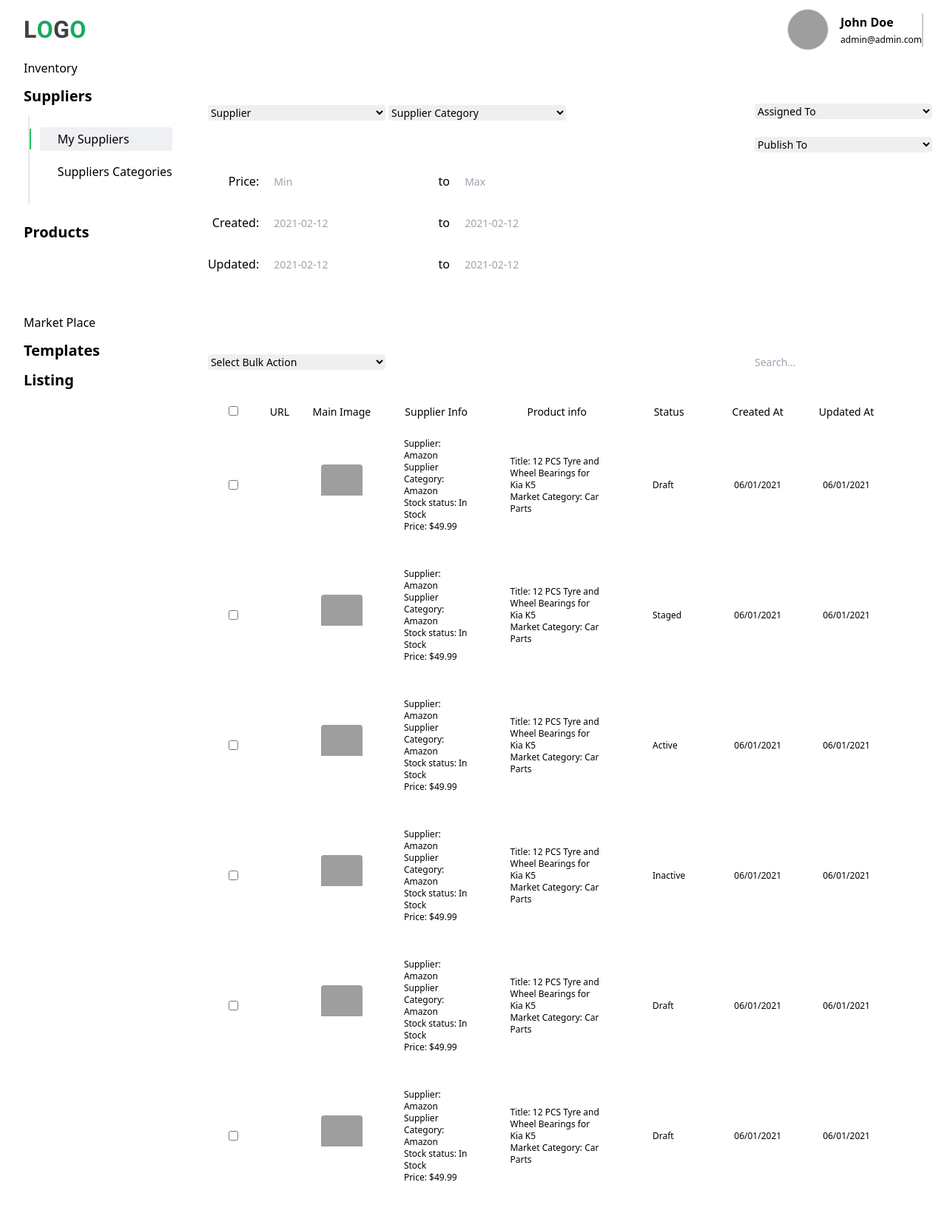
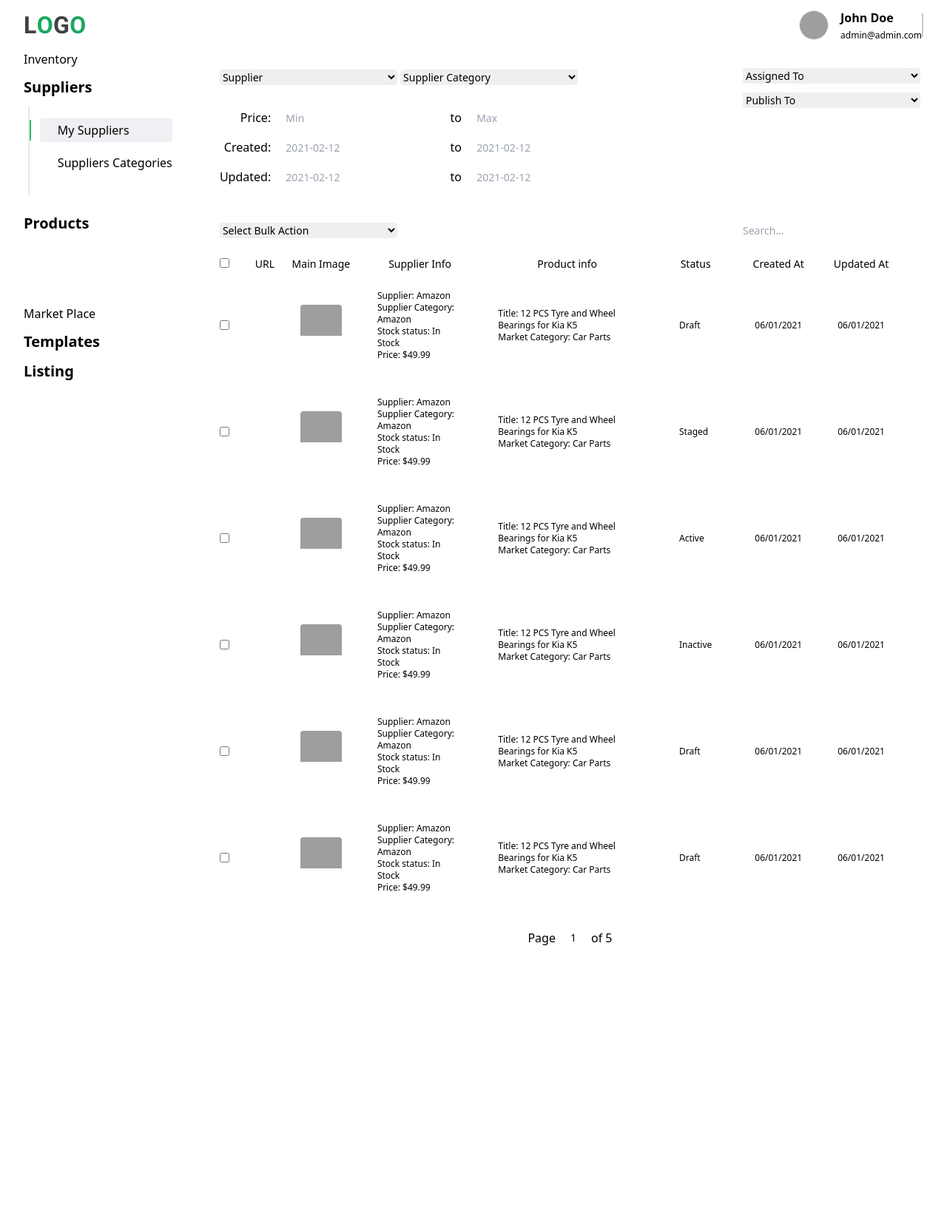
Before and after one commit to RudeSoul/Dashboard.design_.py, a Django app: page / in a window 1280 px wide. Shown: the whole page at 74% size. After the commit the page ends 1278 px from the top, so only its background shows below. Run offline with Django 3.2, Linux system fonts and the light colour scheme; some libraries are stand-ins or nearby versions; grey boxes are pictures that could not be loaded.

Commit message:
Spacing issue fixed

```diff
--- a/main/templates/main/home.html
+++ b/main/templates/main/home.html
@@ -27,7 +27,7 @@
       <div class="profile flex items-center">
 
 
-        <div class="image overflow-hidden h-14 w-14 rounded-full border border-green-heading mr-4">
+        <div class="image overflow-hidden h-10 w-10 rounded-full border border-green-heading mr-4">
           <img src="https://picsum.photos/200/300?random=1" alt="John Doe" srcset="" class="object-cover">
         </div>
         <div class="content flex flex-col items-start">
@@ -38,7 +38,8 @@
 
         </div>
       </div>
-      <div class="dash mx-margin50"> <img src="{% static 'MarketHandle/images/dashHori.png' %}" alt="Logo"></div>
+      <div class="dash mx-margin50 h-8 overflow-hidden"> <img src="{% static 'MarketHandle/images/dashHori.png' %}"
+          class="object-cover" alt="Dash"></div>
       <div class="logout">
         <span class="iconify text-2xl text-iconColor" data-icon="majesticons:logout-line" data-inline="false"></span>
       </div>
@@ -48,7 +49,7 @@
   <div class="w-full shadow-navShadow h-emptyDiv"></div>
 
   <section class="flex">
-    <aside class="bg-white pl-2 pr-7  w-sidebarWidthshadow-navShadow">
+    <aside class="bg-white pl-2 pr-7  w-sidebarWidth shadow-navShadow sidebar-heading">
       <div class="sidebar__container mt-margin42 pl-6">
         <div class="sidebar-card">
           <h2 class="text-lightBlack font-medium text-14px ">Inventory</h2>
@@ -62,7 +63,7 @@
                 <div class="mr-margin20 text-xl">
                   <span class="iconify text-iconColor" data-icon="carbon:delivery-truck" data-inline="false"></span>
                 </div>
-                <h3 class="mr-margin70 text-xl text-primary font-semibold ">
+                <h3 class="text-xl text-primary font-semibold ">
                   Suppliers
                 </h3>
               </div>
@@ -101,7 +102,7 @@
                 <div class="mr-margin20 text-xl">
                   <span class="iconify text-iconColor" data-icon="carbon:product" data-inline="false"></span>
                 </div>
-                <h3 class="mr-margin70 text-xl text-primary font-semibold ">
+                <h3 class="text-xl text-primary font-semibold ">
                   Products
                 </h3>
               </div>
@@ -163,12 +164,10 @@
 
           </div>
 
-
-
         </div>
 
 
-        <section class="flex">
+        <!-- <section class="flex"> -->
         <div class="sidebar-card mt-24">
           <h2 class="text-lightBlack font-medium text-14px ">Market Place</h2>
 
@@ -181,7 +180,7 @@
                 <div class="mr-margin20 text-xl">
                   <span class="iconify text-iconColor" data-icon="carbon:template" data-inline="false"></span>
                 </div>
-                  <h3 class="mr-margin70 text-xl text-primary font-semibold ">
+                <h3 class="text-xl text-primary font-semibold ">
                   Templates
                 </h3>
               </div>
@@ -211,7 +210,7 @@
                 <div class="mr-margin20 text-xl">
                   <span class="iconify text-iconColor" data-icon="bi:list-task" data-inline="false"></span>
                 </div>
-                  <h3 class="mr-margin70 text-xl text-primary font-semibold ">
+                <h3 class="text-xl text-primary font-semibold ">
                   Listing
                 </h3>
               </div>
@@ -269,23 +268,21 @@
         </div>
 
       </div>
-
     </aside>
 
-
-    <main class="p-5 flex-1 bg-gray">
-      <section class="py-10 px-13 rounded bg-white">
+    <main class="p-3 flex-1 bg-gray">
+      <section class="py-3 px-6 rounded bg-white">
         <form>
           <div class="flex">
             <fieldset class="flex-1 space-x-15">
-              <select class="w-60 rounded form-select text-field leading-8 py-0 text-sm">
+              <select class="w-60 rounded form-select text-field leading-7 py-0 text-sm">
                 <option value="">Supplier</option>
                 {% for supplier in suppliers %}
                 <option value="{{ supplier }}">{{ supplier }}</option>
                 {% endfor %}
               </select>
 
-              <select class="w-60 rounded form-select text-field leading-8 py-0 text-sm">
+              <select class="w-60 rounded form-select text-field leading-7 py-0 text-sm">
                 <option value="">Supplier Category</option>
                 {% for category in supplier_categories %}
                 <option value="{{ category }}">{{ category }}</option>
@@ -294,11 +291,11 @@
             </fieldset>
 
             <fieldset class="flex flex-col">
-              <select class="w-60 rounded form-select text-field leading-8 py-0 text-sm">
+              <select class="w-60 rounded form-select text-field leading-7 py-0 text-sm">
                 <option value="">Assigned To</option>
               </select>
 
-              <select class="w-60 rounded form-select text-field leading-8 py-0 text-sm my-6">
+              <select class="w-60 rounded form-select text-field leading-7 py-0 text-sm mt-3">
                 <option value="">Publish To</option>
               </select>
             </fieldset>
@@ -309,47 +306,47 @@
               <fieldset>
                 <label class="pr-4 text-label font-medium">Price:</label>
                 <input type="text" placeholder="Min"
-                  class="rounded w-49 placeholder-primary text-field leading-8 py-0 text-sm" />
+                  class="rounded w-49 placeholder-primary text-field leading-7 py-0 text-sm" />
                 <label class="px-4 text-label font-medium">to</label>
                 <input type="text" placeholder="Max"
-                  class="rounded w-49 placeholder-primary text-field leading-8 py-0 text-sm" />
+                  class="rounded w-49 placeholder-primary text-field leading-7 py-0 text-sm" />
               </fieldset>
 
-              <fieldset class="my-6">
+              <fieldset class="my-3">
                 <label class="pr-4 text-label font-medium">Created:</label>
                 <input type="text" placeholder="2021-02-12"
-                  class="rounded w-49 placeholder-primary text-field leading-8 py-0 text-sm"
+                  class="rounded w-49 placeholder-primary text-field leading-7 py-0 text-sm"
                   onfocus="(this.type='date')" onfocusout="(this.type='text')" />
                 <label class="px-4 text-label font-medium">to</label>
                 <input type="text" placeholder="2021-02-12"
-                  class="rounded w-49 placeholder-primary text-field leading-8 py-0 text-sm"
+                  class="rounded w-49 placeholder-primary text-field leading-7 py-0 text-sm"
                   onfocus="(this.type='date')" onfocusout="(this.type='text')" />
               </fieldset>
 
               <fieldset>
                 <label class="pr-4 text-label font-medium">Updated:</label>
                 <input type="text" placeholder="2021-02-12"
-                  class="rounded w-49 placeholder-primary text-field leading-8 py-0 text-sm"
+                  class="rounded w-49 placeholder-primary text-field leading-7 py-0 text-sm"
                   onfocus=" (this.type='date' )" onfocusout="(this.type='text')" />
                 <label class="px-4 text-label font-medium">to</label>
                 <input type="text" placeholder="2021-02-12"
-                  class="rounded w-49 placeholder-primary text-field leading-8 py-0 text-sm"
+                  class="rounded w-49 placeholder-primary text-field leading-7 py-0 text-sm"
                   onfocus="(this.type='date')" onfocusout="(this.type='text')" />
               </fieldset>
             </div>
 
             <div class="self-end text-right flex-1">
               <input type="submit" value="Submit"
-                class="uppercase tracking-wider bg-primary rounded text-white text-sm leading-8 px-6">
+                class="uppercase tracking-wider bg-primary rounded text-white text-sm leading-7 px-6">
             </div>
           </div>
         </form>
       </section>
 
-      <section class="rounded bg-white mt-5 pb-13">
-        <div class="py-10 px-13 flex">
+      <section class="rounded bg-white mt-3 pb-6">
+        <div class="py-5 px-6 flex">
           <div class="flex-1">
-            <select class="w-60 rounded form-select text-field leading-8 py-0 text-sm mr-6">
+            <select class="w-60 rounded form-select text-field leading-7 py-0 text-sm mr-6">
               <option value="">Select Bulk Action</option>
               <option value="">Supplier</option>
               <option value="">Supplier</option>
@@ -357,15 +354,16 @@
             </select>
 
             <button type="button"
-              class="uppercase tracking-wider bg-primary rounded text-white text-sm leading-8 px-6">Go</button>
+              class="uppercase tracking-wider bg-primary rounded text-white text-sm leading-7 px-6">Go</button>
           </div>
 
           <div class="flex-1 text-right">
             <input type="search" placeholder="Search..."
-              class="rounded w-60 placeholder-primary text-field leading-8 py-0 text-sm" />
+              class="rounded w-60 placeholder-primary text-field leading-7 py-0 text-sm" />
           </div>
         </div>
 
+        <div class="overflow-x-auto table-responsive">
           <table class="table-auto mx-auto">
             <thead>
               <tr>
@@ -387,32 +385,32 @@
             <tbody>
               {% for product in products %}
               <tr class="hover:bg-table-hover">
-              <td class="p-6 px-7">
+                <td class="p-6">
                   <input type="checkbox"
                     class="hover:checked:bg-checkbox focus:checked:bg-checkbox checked:bg-checkbox checked:border-transparent focus:border-transparent hover:border-transparent" />
                 </td>
-              <td class="text-lg p-6 px-7">
+                <td class="p-6 text-lg">
                   <a href="#">
                     <span class="iconify text-table-head" data-icon="majesticons:external-link-line"
                       data-inline="false"></span>
                   </a>
                 </td>
-              <td class="p-6 px-7">
+                <td class="p-6">
                   <div class="image overflow-hidden h-14 w-14 rounded">
                     <img src="{{ product.image }}" width="60px" height="60px" class="object-cover" />
                   </div>
                 </td>
-              <td class="text-xs p-6 px-7 text-table-detail max-w-column">
+                <td class="p-6 text-xs text-table-detail max-w-column min-w-column">
                   <p>Supplier: {{ product.supplier_info.supplier }}</p>
                   <p>Supplier Category: {{ product.supplier_info.supplier }}</p>
                   <p>Stock status: {{ product.supplier_info.stock_status }}</p>
                   <p>Price: ${{ product.supplier_info.price }}</p>
                 </td>
-              <td class="text-xs p-6 px-7 text-table-detail max-w-column">
+                <td class="p-6 text-xs text-table-detail max-w-column min-w-column">
                   <p>Title: {{ product.product_info.title }}</p>
                   <p>Market Category: {{ product.product_info.category }}</p>
                 </td>
-              <td class="text-xs p-6 px-7">
+                <td class="p-6 text-xs">
                   {% if product.status == 'Draft' %}
                   <span class="leading-6 bg-gray rounded inline-block px-2.5 bg-badge-draft text-badge-draft">
                     {{ product.status }}
@@ -431,9 +429,9 @@
                   </span>
                   {% endif %}
                 </td>
-              <td class="text-xs p-6 px-7 text-table-detail">{{ product.created_at }}</td>
-              <td class="text-xs p-6 px-7 text-table-detail">{{ product.updated_at }}</td>
-              <td class="text-lg p-3 p-6 px-7">
+                <td class="text-xs p-6 text-table-detail">{{ product.created_at }}</td>
+                <td class="text-xs p-6 text-table-detail">{{ product.updated_at }}</td>
+                <td class="text-lg p-3 p-6">
                   <div class="flex flex-wrap">
                     <div class="w-full text-center relative">
                       <span class="iconify text-table-detail" data-icon="bi:three-dots-vertical" data-inline="false"
@@ -454,6 +452,22 @@
               {% endfor %}
             </tbody>
           </table>
+        </div>
+
+        <section class="mt-6">
+          <div class="flex justify-center items-center">
+            <button type="button" class="bg-primary rounded text-white text-lg p-1">
+              <span class="iconify" data-icon="bi:chevron-left" data-inline="false"></span>
+            </button>
+            <label class="px-2">Page</label>
+            <input class="rounded w-8 text-center placeholder-primary text-field leading-6 py-0 px-1 text-sm"
+              type="text" value="{{ page.pageNumber }}" />
+            <label class="px-2"> of {{ page.totalPages }}</label>
+            <button type="button" class="bg-primary rounded text-white text-lg p-1">
+              <span class="iconify" data-icon="bi:chevron-right" data-inline="false"></span>
+            </button>
+          </div>
+        </section>
       </section>
     </main>
 
--- a/main/views.py
+++ b/main/views.py
@@ -124,11 +124,18 @@ products = [
     },
 ]
 
+page = {
+    'pageNumber': 1,
+    'totalPages': 5,
+}
+
+
 def homepage(request):
     context = {
         'suppliers': suppliers,
         'supplier_categories': supplier_categories,
         'products': products,
+        'page': page,
     }
 
     return render(request=request, template_name="main/home.html", context=context)
```
Also changed, not shown: theme/static_src/src/styles.css (+14 -5 lines), theme/static_src/tailwind.config.js (+5 -3 lines). Lines whose indentation alone changed are shown as unchanged.
